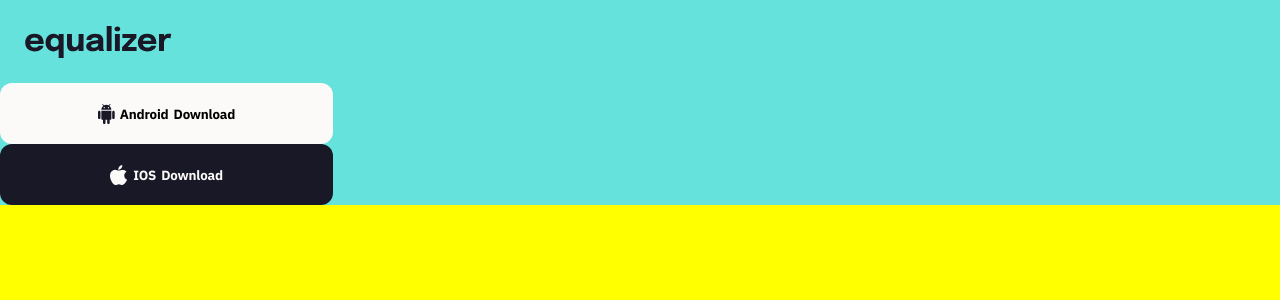
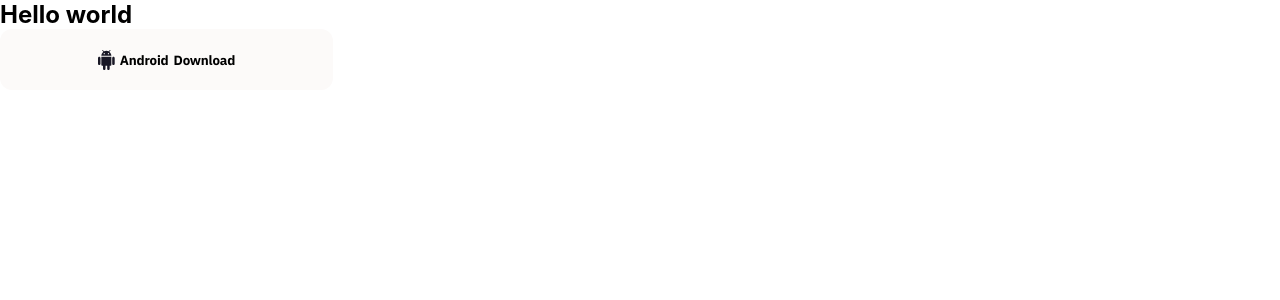
Before and after one commit to brunomoleta/equalizer-landing-page, a React (Create React App) app: page / in a window 1280 px wide. Shown: the top 300 px of the page. Built offline with nearby package versions, Linux system fonts and the light colour scheme.

Commit message:
update and try to deloy

```diff
--- /dev/null
+++ b/src/components/Img/Image.tsx
@@ -0,0 +1,13 @@
+import { Component, ReactNode } from "react";
+import {StyledImage} from './styles'
+
+interface ImgProps {
+  urlImg: string;
+}
+
+export default class Image extends Component<ImgProps> {
+  render(): ReactNode {
+    const { urlImg } = this.props;
+    return <StyledImage src={urlImg} />;
+  }
+}
--- a/src/components/Logo/styles.ts
+++ b/src/components/Logo/styles.ts
@@ -1,8 +1,5 @@
 import styled from "styled-components";
 
 
-export const StyledLogo = styled.span`
-    margin:25px;
-    display:flex;
-    justify-content:left;
+export const StyledLogo = styled.div`
 `;
--- a/src/pages/LandingPage.tsx
+++ b/src/pages/LandingPage.tsx
@@ -1,8 +1,11 @@
 import { Component } from "react";
 import { theme, font } from "../utilities";
 import { StyledLandingPage } from "./styles";
+// import Logo from '../components/Logo/Logo';
+// import Image from "../components/Img/Image";
+// import mobilePng from '../assets/bg-main-mobile.png';
 import DownloadBtn from "../components/Buttons/DownloadBtn";
-import Logo from '../components/Logo/Logo';
+
 
 
 export default class LandingPage extends Component {
@@ -13,13 +16,12 @@ export default class LandingPage extends Component {
 
   render() {
     return (
-      <div>
         <StyledLandingPage theme={theme} $font={font}>
-          <Logo label="equalizer" />
-          <DownloadBtn onClick={this.onClick} label="Android" />
-          <DownloadBtn onClick={this.onClick} label="IOS" />
+          <h1>Hello world</h1>
+          <DownloadBtn label="Android" onClick={this.onClick}/>
+          {/* <Logo label="equalizer" />            */}
+           {/* <Image urlImg={mobilePng} /> */}
         </StyledLandingPage>
-      </div>
     );
   }
 }
--- a/src/pages/styles.ts
+++ b/src/pages/styles.ts
@@ -2,10 +2,14 @@ import styled from "styled-components";
 import { theme, font } from "../utilities";
 
 export const StyledLandingPage = styled.section<{ theme: typeof theme; $font: typeof font }>`
-  overflow: hidden;
-  background-color: ${(props) => props.theme.firstColor};
-  font-family: ${(props) => props.$font.primaryFont}; // Applying the font-family here
-  font-style:normal;
-  font-weight:700;
-  font-size:72px;
+  width:100%;
+  height:auto;
+  // font-family: ${(props) => props.$font.primaryFont}; // Applying the font-family here
+  // font-style:normal;
+  // font-weight:700;
+  // font-size:72px;
+  // overflow:hidden;
+  :nth-child(1){
+    display:inline;
+  }
 `;
--- a/src/styles.ts
+++ b/src/styles.ts
@@ -6,30 +6,30 @@ const GlobalStyles = createGlobalStyle<{
   fonts: typeof font;
 }>`
     * {
-        margin: 0;
-        padding: 0;
-        boxsing:border-box;
+        margin:0;
+        padding:0;
+        box-sizing: border-box;
     }
+
     body {
-            overflow:hidden;
         // Mobile
         @media screen and (max-width:375px){
-            background-color:green;
+            // background-color:green;
         }
 
         // Tablet
         @media screen and (min-width:375px){
-            background-color:orange;
+            // background-color:orange;
         }
 
         // Labtop
         @media screen and (min-width:768px){
-            background-color:yellow
+            // background-color:yellow
         }
 
         // Desktop
         @media screen and (min-width:1440px){
-            background-color:red;
+            // background-color:red;
         }
     }
 `;
```
Also changed, not shown: src/components/Img/styles.ts (added, +9 -0 lines).
